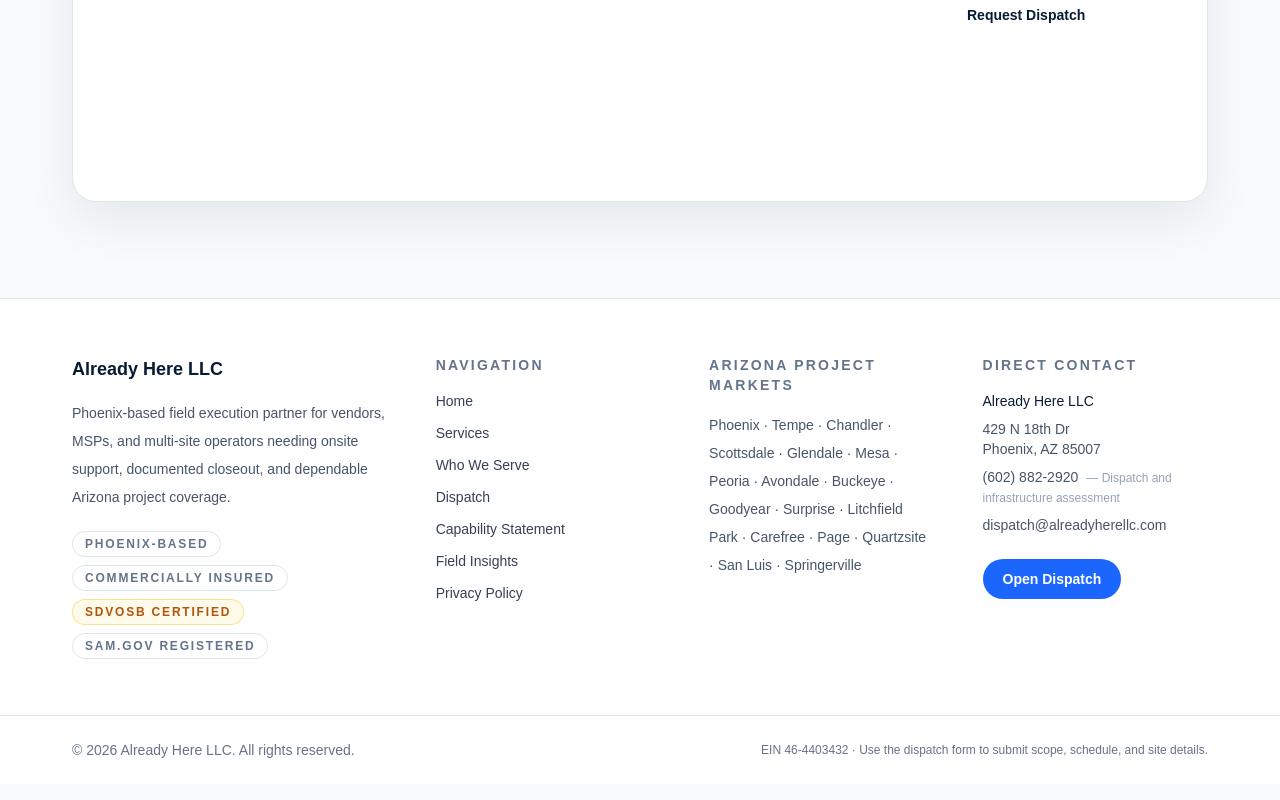
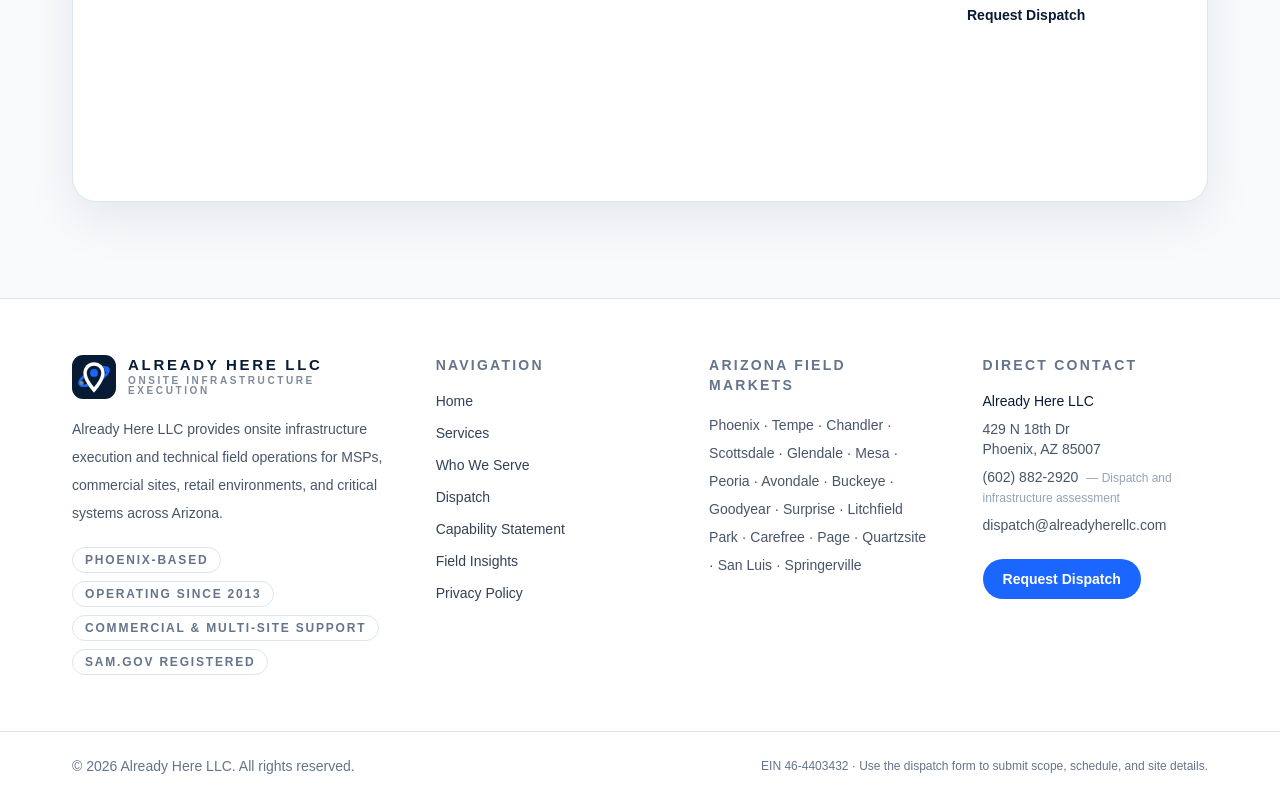
Before and after one commit to quantam101/already-here-llc, a Next.js app: page / in a window 1280 px wide. Shown: the part 5709-6509 px from the top of the page. Built offline with nearby package versions, Linux system fonts and the light colour scheme; no server answers.

Commit message:
Update footer brand positioning and trust language

```diff
--- a/components/Footer.tsx
+++ b/components/Footer.tsx
@@ -1,29 +1,24 @@
 import Link from 'next/link';
+import { BrandMark } from '@/components/BrandMark';
 import { markets, siteConfig } from '@/lib/site';
 
 export function Footer() {
   return (
     <footer className="border-t border-borderBrand bg-white">
       <div className="container-shell grid gap-12 py-14 lg:grid-cols-[1.4fr_1fr_1fr_1fr]">
-
-        {/* Brand + certifications */}
         <div>
-          <div className="text-lg font-semibold text-navy">{siteConfig.name}</div>
+          <BrandMark tagline="ONSITE INFRASTRUCTURE EXECUTION" />
           <p className="mt-4 max-w-xl text-sm leading-7 text-slate-600">
-            Phoenix-based field execution partner for vendors, MSPs, and multi-site operators
-            needing onsite support, documented closeout, and dependable Arizona project coverage.
+            {siteConfig.positioning}
           </p>
           <div className="mt-5 flex flex-wrap gap-2 text-xs font-semibold uppercase tracking-[0.15em] text-slate-500">
-            <span className="rounded-full border border-borderBrand px-3 py-1">Phoenix-based</span>
-            <span className="rounded-full border border-borderBrand px-3 py-1">Commercially Insured</span>
-            <span className="rounded-full border border-amber-300/60 bg-amber-50 px-3 py-1 text-amber-700">
-              SDVOSB Certified
-            </span>
+            <span className="rounded-full border border-borderBrand px-3 py-1">Phoenix-Based</span>
+            <span className="rounded-full border border-borderBrand px-3 py-1">Operating Since 2013</span>
+            <span className="rounded-full border border-borderBrand px-3 py-1">Commercial & Multi-Site Support</span>
             <span className="rounded-full border border-borderBrand px-3 py-1">SAM.gov Registered</span>
           </div>
         </div>
 
-        {/* Navigation */}
         <div>
           <h2 className="text-sm font-semibold uppercase tracking-[0.16em] text-slate-500">Navigation</h2>
           <ul className="mt-4 space-y-3 text-sm text-slate-700">
@@ -37,13 +32,11 @@ export function Footer() {
           </ul>
         </div>
 
-        {/* Arizona markets */}
         <div>
-          <h2 className="text-sm font-semibold uppercase tracking-[0.16em] text-slate-500">Arizona project markets</h2>
+          <h2 className="text-sm font-semibold uppercase tracking-[0.16em] text-slate-500">Arizona field markets</h2>
           <p className="mt-4 text-sm leading-7 text-slate-600">{markets.join(' · ')}</p>
         </div>
 
-        {/* NAP block — must match Google Business Profile exactly */}
         <div>
           <h2 className="text-sm font-semibold uppercase tracking-[0.16em] text-slate-500">Direct contact</h2>
           <address className="mt-4 not-italic space-y-2 text-sm text-slate-600">
@@ -68,7 +61,7 @@ export function Footer() {
             href="/dispatch"
             className="link-ring mt-6 inline-flex items-center justify-center rounded-full bg-action px-5 py-2.5 text-sm font-semibold text-white transition hover:bg-navy"
           >
-            Open Dispatch
+            Request Dispatch
           </Link>
         </div>
       </div>
```
